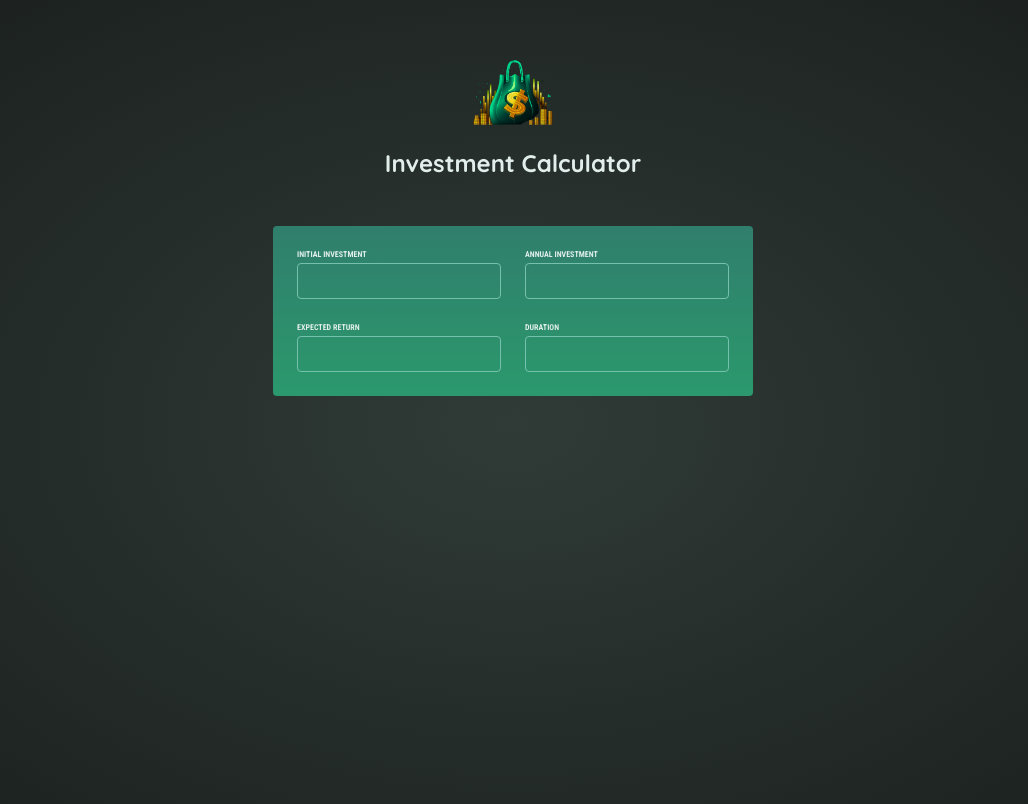
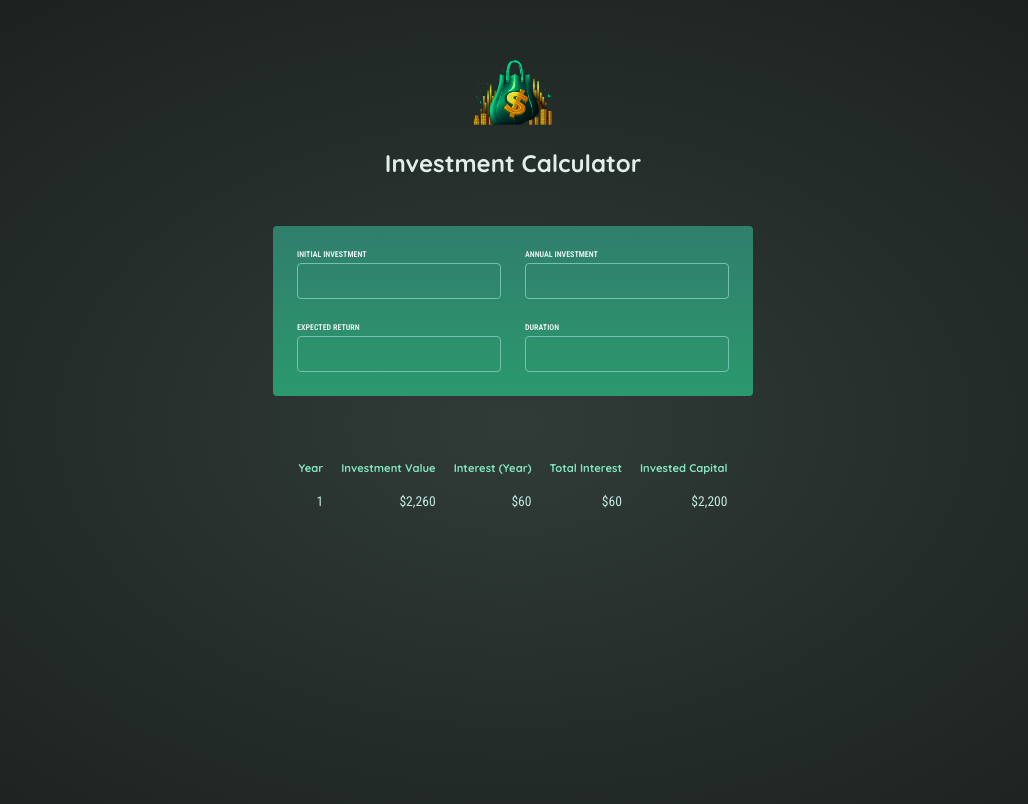
Before and after one commit to Alex-Holyk/investment-calculator, a React (Vite) app: page / in a window 1280 px wide. Shown: the top 804 px of the page, without its empty margins (127-1155 px from the left). Built offline with nearby package versions, Linux system fonts and the light colour scheme.

Commit message:
Implement the Restul component

```diff
--- a/src/App.jsx
+++ b/src/App.jsx
@@ -1,4 +1,5 @@
 import Header from "./components/Header";
+import Result from "./components/Result";
 import UserInput from "./components/UserInput";
 
 function App() {
@@ -6,6 +7,7 @@ function App() {
     <>
       <Header />
       <UserInput />
+      <Result />
     </>
   );
 }
--- /dev/null
+++ b/src/components/Result.jsx
@@ -0,0 +1,24 @@
+export default function Result() {
+  return (
+    <table id="result">
+      <thead>
+        <tr>
+          <th scope="col">Year</th>
+          <th scope="col">Investment Value</th>
+          <th scope="col">Interest (Year)</th>
+          <th scope="col">Total Interest</th>
+          <th scope="col">Invested Capital</th>
+        </tr>
+      </thead>
+      <tbody>
+        <tr>
+          <td>1</td>
+          <td>$2,260</td>
+          <td>$60</td>
+          <td>$60</td>
+          <td>$2,200</td>
+        </tr>
+      </tbody>
+    </table>
+  );
+}
```
